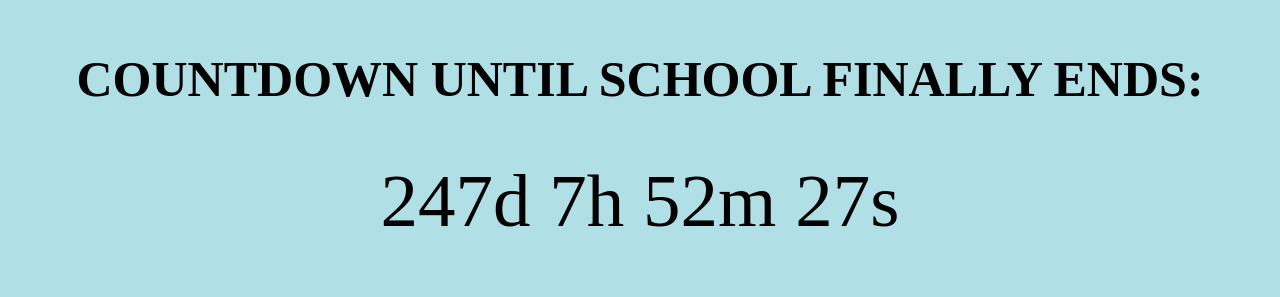
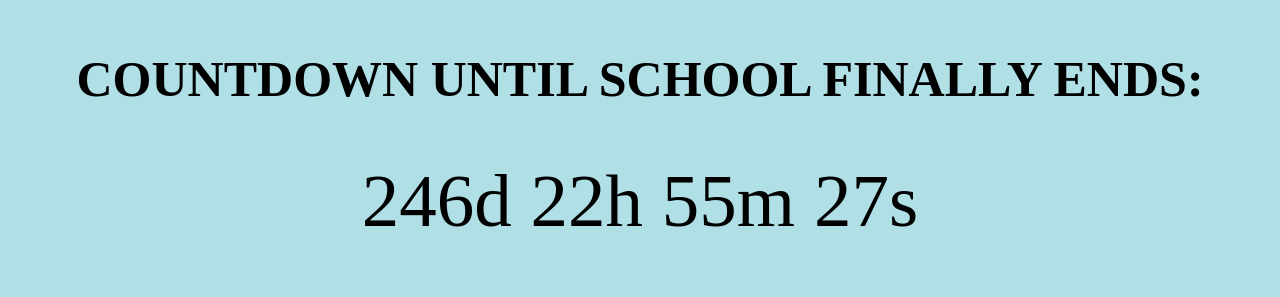
Before and after one commit to DigitalRipple/School-final-countdown, a plain HTML site: page index.html in a window 1280 px wide. Shown: the top 297 px of the page. Drawn offline with Linux system fonts and the light colour scheme.

Commit message:
Update index.html

```diff
--- a/index.html
+++ b/index.html
@@ -26,7 +26,7 @@ h3 {
 <p id="demo"></p>
 
 <script>
-var countDownDate = new Date("June 24, 2021 00:00:00").getTime();
+var countDownDate = new Date("June 23, 2021 15:03:00").getTime();
 var x = setInterval(function() {
   var now = new Date().getTime();
   var distance = countDownDate - now;
```
